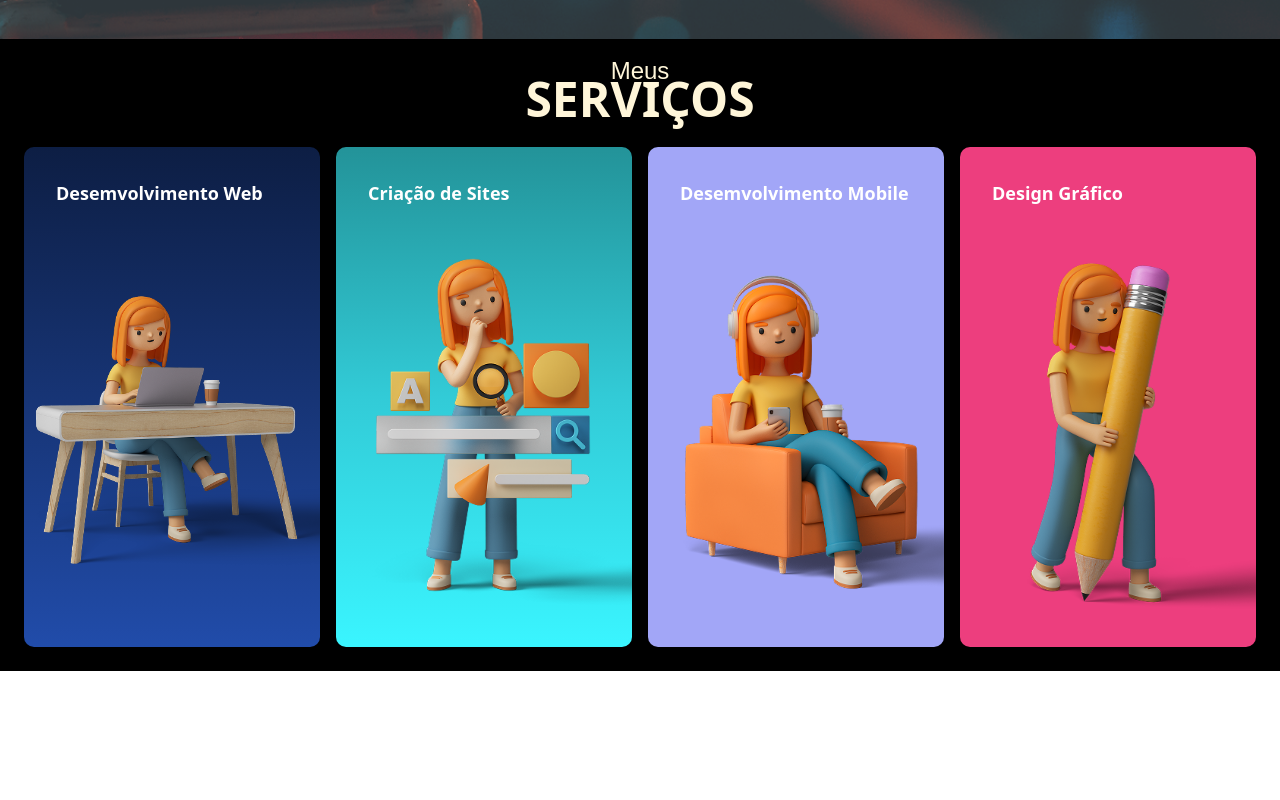
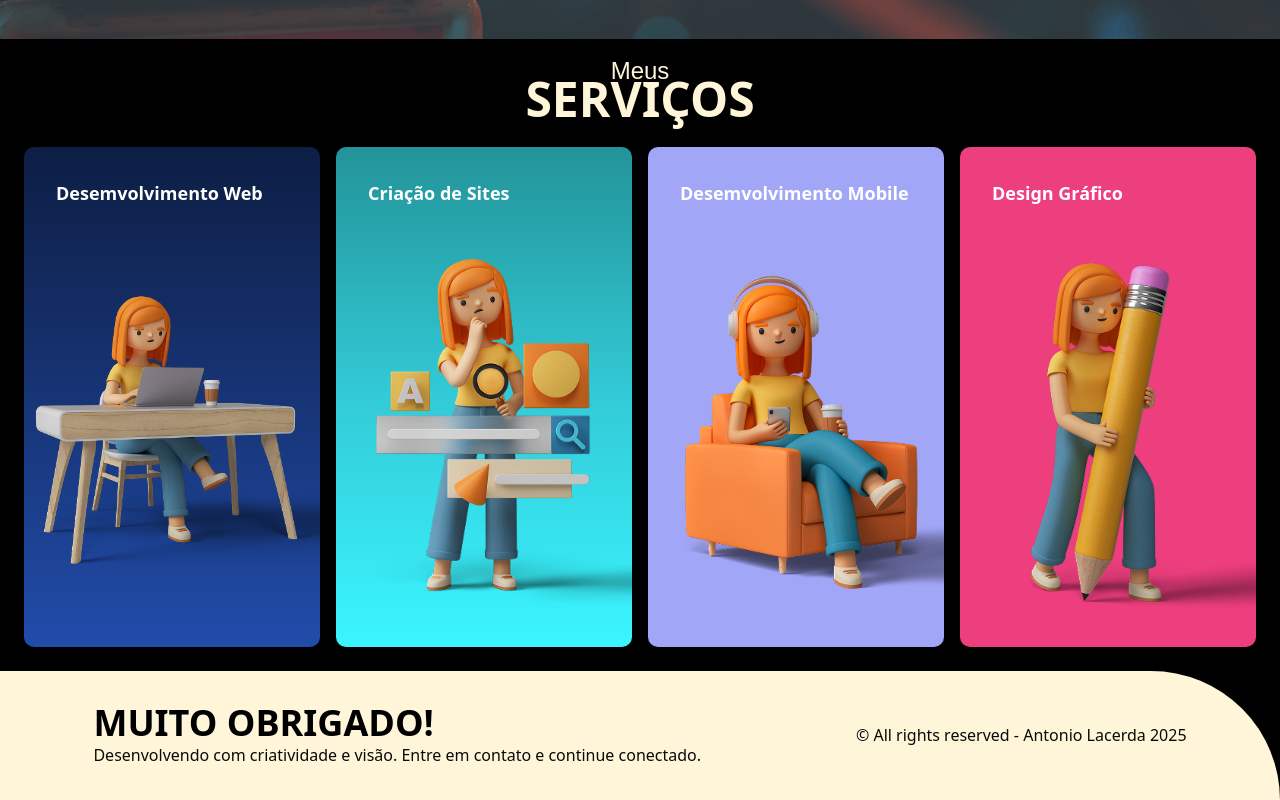
Before and after one commit to AntLacerda/portfolio, a Next.js app: page / in a window 1280 px wide. Shown: the part 3333-4133 px from the top of the page. Before the commit the page ends 4004 px from the top, so only its background shows below. Built offline with nearby package versions, Linux system fonts and the light colour scheme; a web font is replaced by a local one.

Commit message:
Feat: Desenvolvendo rodapé
Issue: #26

```diff
--- a/app/page.tsx
+++ b/app/page.tsx
@@ -273,6 +273,15 @@ export default function Home() {
           />
         </div>
       </section>
+      <footer className="bg-black">
+        <div className="bg-[#FFF6D9] flex justify-around items-center p-4 py-8 rounded-tr-full">
+          <div className="flex flex-col">
+            <span className="font-uni text-black font-extrabold text-4xl">MUITO OBRIGADO!</span>
+            <p className="">Desenvolvendo com criatividade e visão. Entre em contato e continue conectado.</p>
+          </div>
+          <p>&copy; All rights reserved - Antonio Lacerda 2025</p>
+        </div>
+      </footer>
     </div>
   );
 }
```
